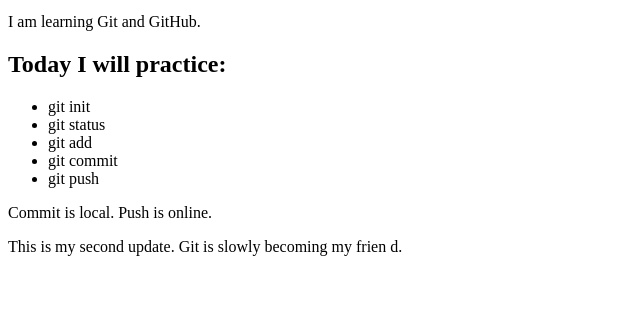
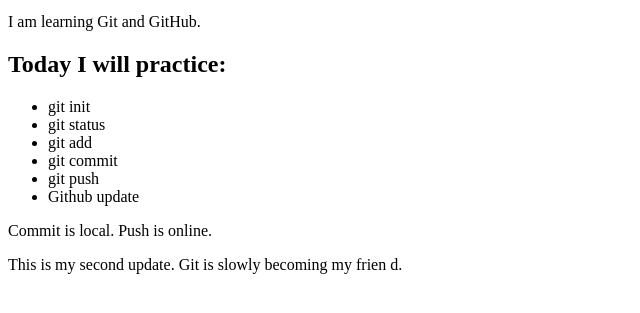
Before and after one commit to shikharr23/git-github-assignment, a plain HTML site: page index.html in a window 1280 px wide. Shown: the part 101-414 px from the top of the page, without its empty margins (0-640 px from the left). Drawn offline with Linux system fonts and the light colour scheme.

Commit message:
Fix typo in index.html and update list item

```diff
--- a/index.html
+++ b/index.html
@@ -14,6 +14,7 @@
       <li>git add</li>
       <li>git commit</li>
       <li>git push</li>
+      <li>Github update</li>
     </ul>
     <p>Commit is local. Push is online.</p>
     <p>This is my second update. Git is slowly becoming my frien d.</p>
```
